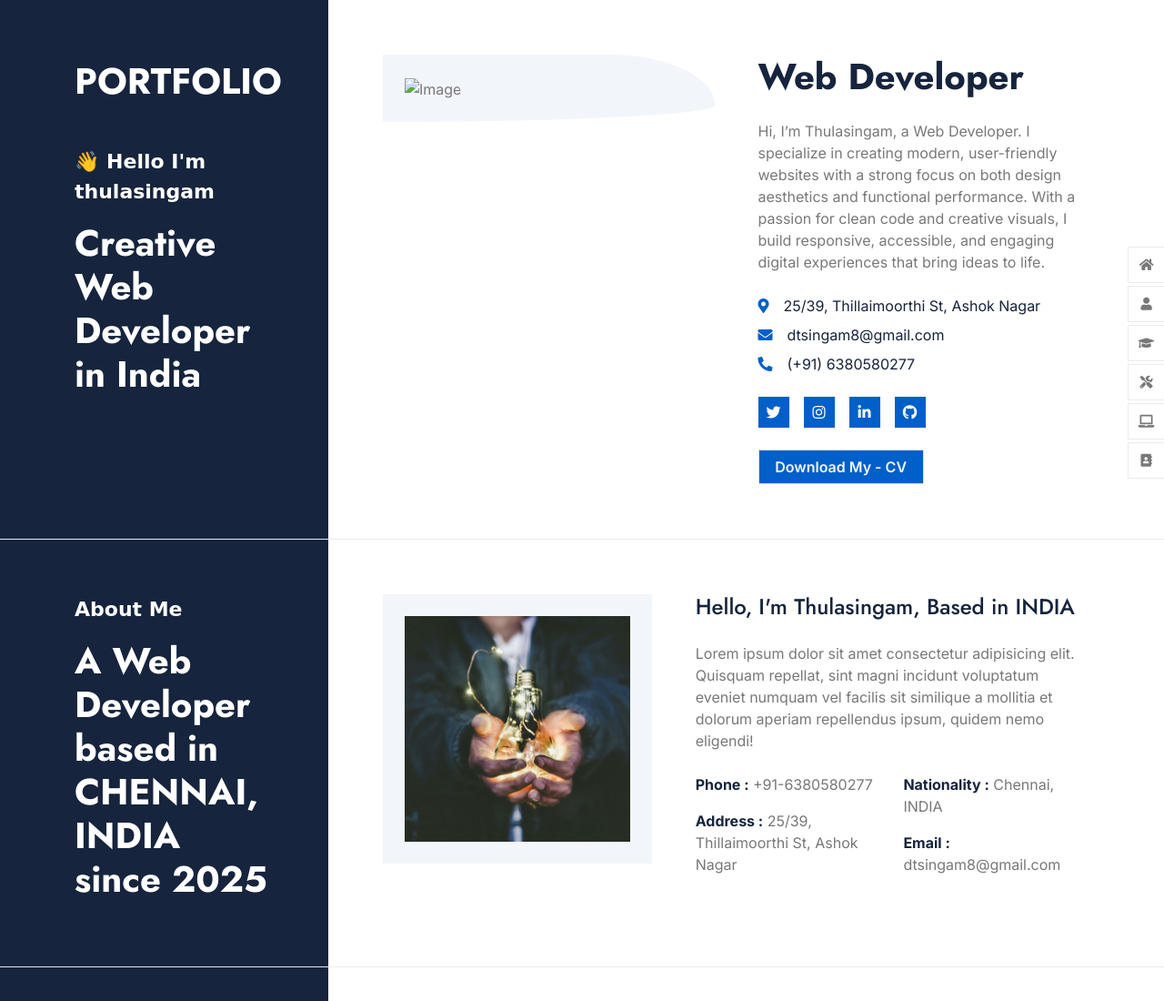
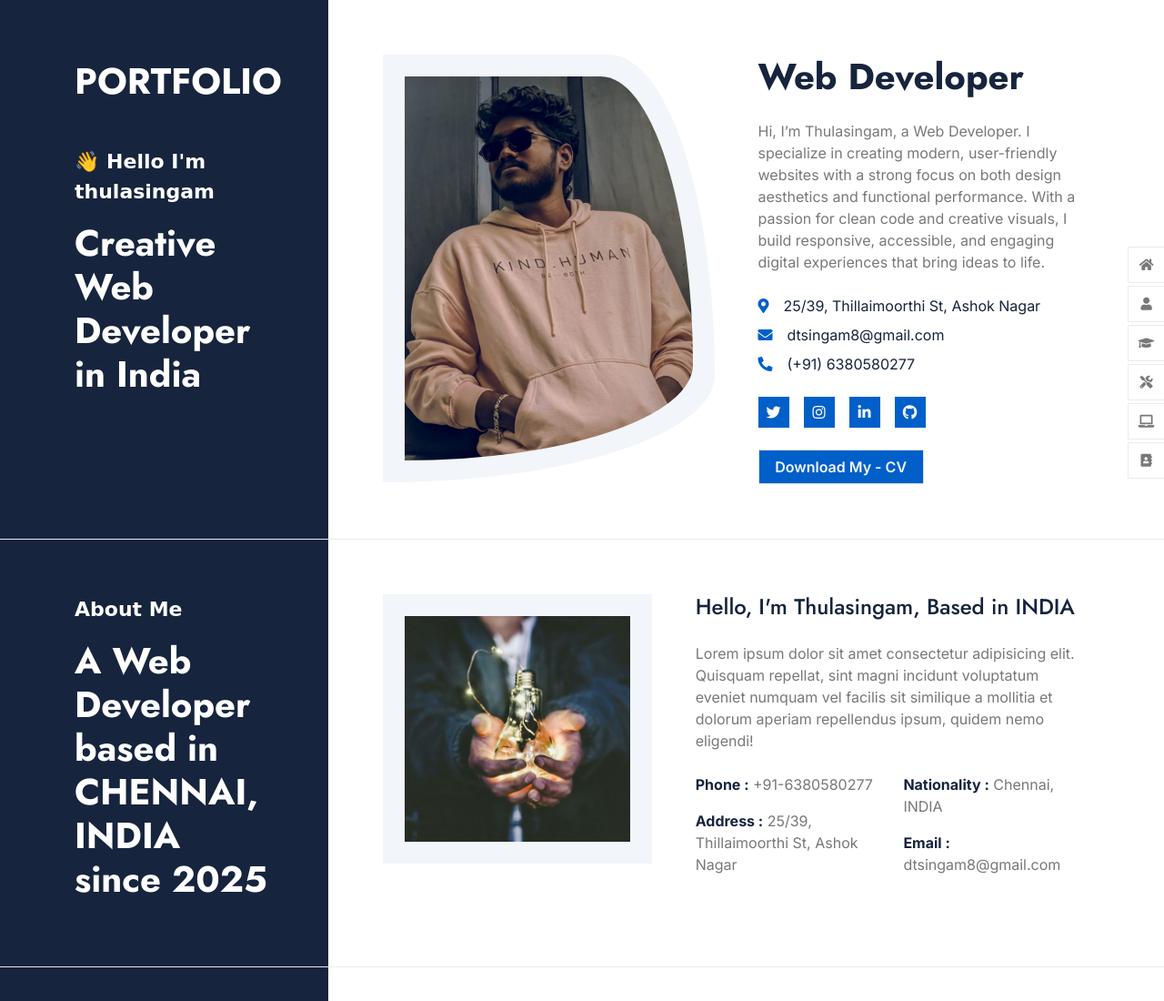
Before and after one commit to thulasingam-git/portfolio, a plain HTML site: page index.html in a window 1280 px wide. Shown: the top 1100 px of the page at 91% size. Drawn offline with nearby package versions, Linux system fonts and the light colour scheme; a web font is replaced by a local one.

Commit message:
commiting image with working cv button

```diff
--- a/index.html
+++ b/index.html
@@ -75,7 +75,7 @@
                             <div class="row g-5">
                                 <div class="col-xl-6 wow fadeInUp" data-wow-delay="0.1s">
                                     <div class="bg-light p-4" style="border-radius: 68% 32% 100% 0% / 0% 75% 25% 100%;">
-                                        <img src="" class="img-fluid w-100" style="border-radius: 68% 32% 100% 0% / 0% 75% 25% 100%;" alt="Image">
+                                        <img src="./WhatsApp Image 2025-04-01 at 19.35.11_bd71faf5.jpg" class="img-fluid w-100" style="border-radius: 68% 32% 100% 0% / 0% 75% 25% 100%;" alt="Image">
                                     </div>
                                 </div>
                                 <div class="col-xl-6 wow fadeInUp" data-wow-delay="0.3s">
```
Also changed, not shown: WhatsApp Image 2025-04-01 at 19.35.11_bd71faf5.jpg (added).
